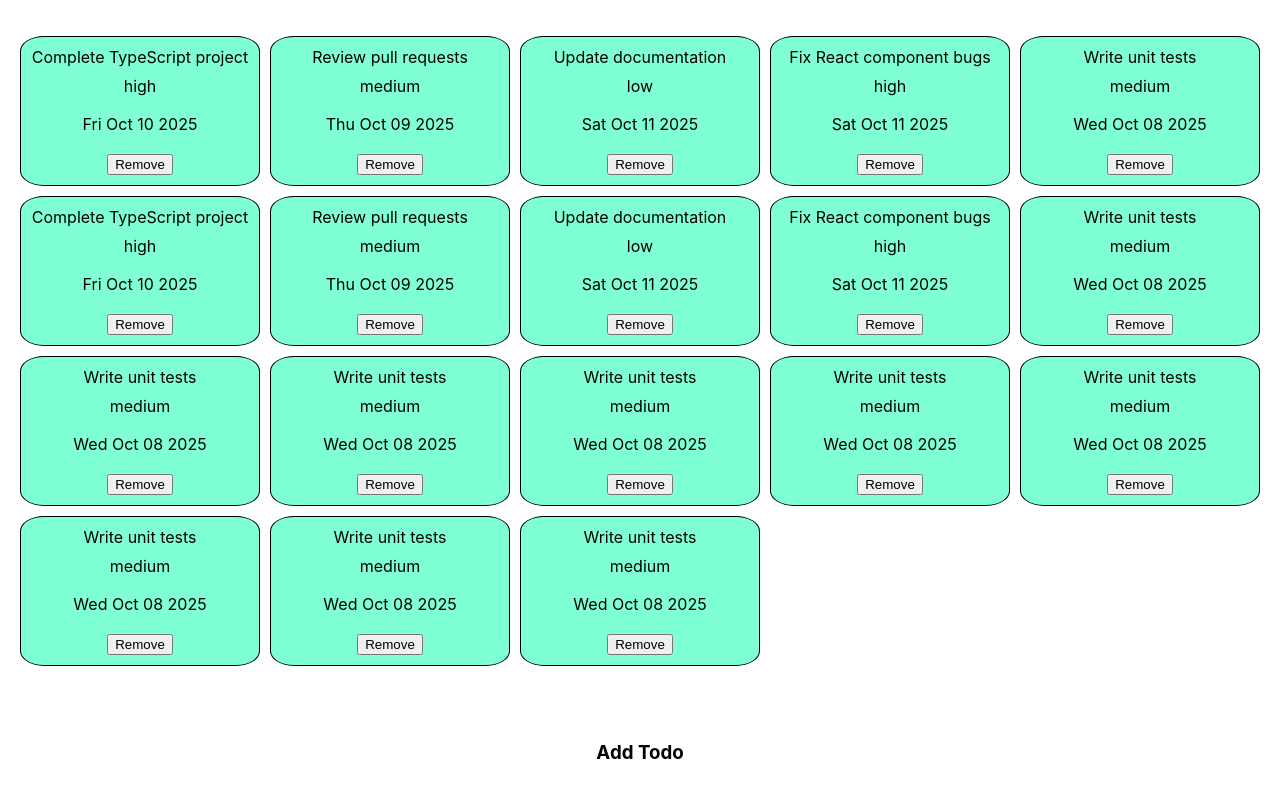
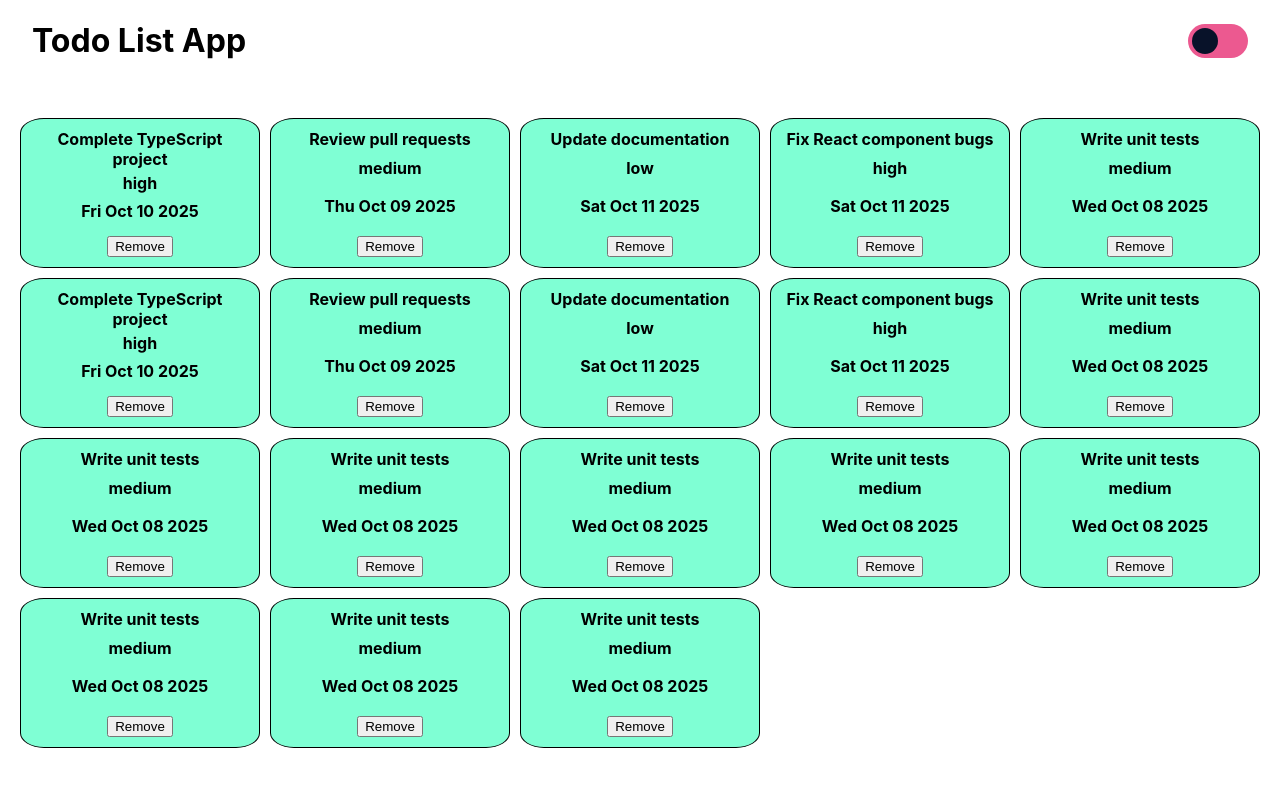
Before and after one commit to aviv4601/playground, a React (Create React App) app: page / in a window 1280 px wide. Shown: the top 796 px of the page. Built offline with nearby package versions, Linux system fonts and the light colour scheme.

Commit message:
added theme picker to app

```diff
--- a/src/App.css
+++ b/src/App.module.css
@@ -36,3 +36,17 @@
     transform: rotate(360deg);
   }
 } */
+
+.lightTheme {
+  color: black;
+  background-color: white;
+  height: 100vh;
+  font-weight: bold;
+}
+
+.darkTheme {
+  color: white;
+  background-color: #081229;
+  font-weight: bold;
+  height: 100vh;
+}
--- a/src/App.tsx
+++ b/src/App.tsx
@@ -1,8 +1,19 @@
-import "./App.css";
+import { useState } from "react";
+import Header from "../src/components/Header/Header";
+import classes from "./App.module.css";
 import { TodoList } from "./components/TodoList";
 
+export type ToggleThemeType = "light" | "dark";
+
 function App() {
-  return <div className="App">{<TodoList></TodoList>}</div>;
+  const [theme, setToggleTheme] = useState<ToggleThemeType>("light");
+
+  return (
+    <div className={theme === "light" ? classes.lightTheme : classes.darkTheme}>
+      <Header theme={theme} setToggleTheme={setToggleTheme}></Header>
+      <TodoList theme={theme}></TodoList>
+    </div>
+  );
 }
 
 export default App;
--- /dev/null
+++ b/src/components/Header/Header.module.css
@@ -0,0 +1,7 @@
+.header {
+  display: flex;
+  justify-content: space-between;
+  margin-left: 2rem;
+  margin-right: 2rem;
+  align-items: center;
+}
--- /dev/null
+++ b/src/components/Header/Header.tsx
@@ -0,0 +1,19 @@
+import { ToggleThemeType } from "../../App";
+import classes from "./Header.module.css";
+import ToggleTheme from "./Theme/ToggleTheme";
+
+type HeaderProps = {
+  theme: string;
+  setToggleTheme: React.Dispatch<React.SetStateAction<ToggleThemeType>>;
+};
+
+const Header = ({ theme, setToggleTheme }: HeaderProps) => {
+  return (
+    <header className={classes.header}>
+      <h1>Todo List App</h1>
+      <ToggleTheme setToggleTheme={setToggleTheme} theme={theme}></ToggleTheme>
+    </header>
+  );
+};
+
+export default Header;
--- /dev/null
+++ b/src/components/Header/Theme/ToggleTheme.module.css
@@ -0,0 +1,63 @@
+/* The switch - the box around the slider */
+.switch {
+  position: relative;
+  display: inline-block;
+  width: 60px;
+  height: 34px;
+}
+
+/* Hide default HTML checkbox */
+.switch > input {
+  opacity: 0;
+  width: 0;
+  height: 0;
+}
+
+/* The slider */
+.slider {
+  position: absolute;
+  cursor: pointer;
+  top: 0;
+  left: 0;
+  right: 0;
+  bottom: 0;
+  background-color: #ec5990;
+  -webkit-transition: 0.4s;
+  transition: 0.4s;
+}
+
+.slider:before {
+  position: absolute;
+  content: "";
+  height: 26px;
+  width: 26px;
+  left: 4px;
+  bottom: 4px;
+  background-color: #081229;
+  -webkit-transition: 0.4s;
+  transition: 0.4s;
+}
+
+input:checked + .slider {
+  background-color: aquamarine;
+}
+
+input:focus + .slider {
+  box-shadow: 0 0 1px #242424;
+}
+
+input:checked + .slider:before {
+  -webkit-transform: translateX(26px);
+  -ms-transform: translateX(26px);
+  transform: translateX(26px);
+  background-color: white;
+}
+
+/* Rounded sliders */
+.sliderRound {
+  border-radius: 34px;
+}
+
+.sliderRound:before {
+  border-radius: 50%;
+}
--- /dev/null
+++ b/src/components/Header/Theme/ToggleTheme.tsx
@@ -0,0 +1,23 @@
+import { ToggleThemeType } from "../../../App";
+import classes from "./ToggleTheme.module.css";
+
+type ToggleThemeProps = {
+  theme: string;
+  setToggleTheme: React.Dispatch<React.SetStateAction<ToggleThemeType>>;
+};
+
+const ToggleTheme = ({ theme, setToggleTheme }: ToggleThemeProps) => {
+  const toggleThemeHandler = () => {
+    theme === "light" ? setToggleTheme("dark") : setToggleTheme("light");
+    console.log(theme);
+  };
+
+  return (
+    <label className={classes.switch}>
+      <input type="checkbox" onChange={toggleThemeHandler} />
+      <span className={`${classes.slider} ${classes.sliderRound}`}></span>
+    </label>
+  );
+};
+
+export default ToggleTheme;
--- a/src/components/TodoItem.tsx
+++ b/src/components/TodoItem.tsx
@@ -6,6 +6,7 @@ import { Card } from "./UI/Card";
 export type TodoItemProps = {
   todoItem: TodoItemType;
   setTodoList: React.Dispatch<React.SetStateAction<TodoItemType[]>>;
+  theme: string;
 };
 
 export const TodoItem = (props: TodoItemProps) => {
@@ -15,7 +16,7 @@ export const TodoItem = (props: TodoItemProps) => {
     });
   };
   return (
-    <Card>
+    <Card theme={props.theme}>
       <div>{props.todoItem.text}</div>
       <div>{props.todoItem.priority}</div>
       <div>{props.todoItem.completed}</div>
--- a/src/components/TodoList.tsx
+++ b/src/components/TodoList.tsx
@@ -4,6 +4,9 @@ import { AddTodoForm } from "./AddTodoForm";
 import { TodoItem } from "./TodoItem";
 import classes from "./TodoList.module.css";
 
+type TodoListProps = {
+  theme: string;
+};
 const todos: TodoItemType[] = [
   {
     id: "1",
@@ -133,21 +136,23 @@ const todos: TodoItemType[] = [
   },
 ];
 
-export const TodoList = () => {
+export const TodoList = ({ theme }: TodoListProps) => {
   const [todoList, setTodoList] = useState<TodoItemType[]>(todos);
 
   return (
-    <div>
+    <>
+      {" "}
       <ul className={classes.container}>
         {todoList.map((todo) => (
           <TodoItem
+            theme={theme}
             key={todo.id}
             todoItem={todo}
             setTodoList={setTodoList}
           ></TodoItem>
         ))}
-      </ul>{" "}
+      </ul>
       <AddTodoForm setTodoList={setTodoList} todoList={todoList}></AddTodoForm>
-    </div>
+    </>
   );
 };
--- a/src/components/UI/Card.module.css
+++ b/src/components/UI/Card.module.css
@@ -1,7 +1,7 @@
 .card {
   border: 1px solid black;
   padding: 10px;
-  background-color: aquamarine;
+  /* background-color: aquamarine; */
   border-radius: 10%;
   /* display: grid;
   grid-template-rows: repeat(4, auto) min-content;
@@ -13,6 +13,13 @@
   justify-content: space-between;
 }
 
+.darkMode {
+  background-color: #ec5990;
+}
+
+.lightMode {
+  background-color: aquamarine;
+}
 /* .card button {
   max-width: 100px;
   justify-self: center;
--- a/src/components/UI/Card.tsx
+++ b/src/components/UI/Card.tsx
@@ -3,8 +3,17 @@ import classes from "./Card.module.css";
 
 type Props = {
   children: ReactNode;
+  theme: string;
 };
 
-export const Card = ({ children }: Props) => {
-  return <div className={classes.card}>{children}</div>;
+export const Card = ({ children, theme }: Props) => {
+  return (
+    <div
+      className={`${classes.card} ${
+        theme === "light" ? classes.lightMode : classes.darkMode
+      } `}
+    >
+      {children}
+    </div>
+  );
 };
```
